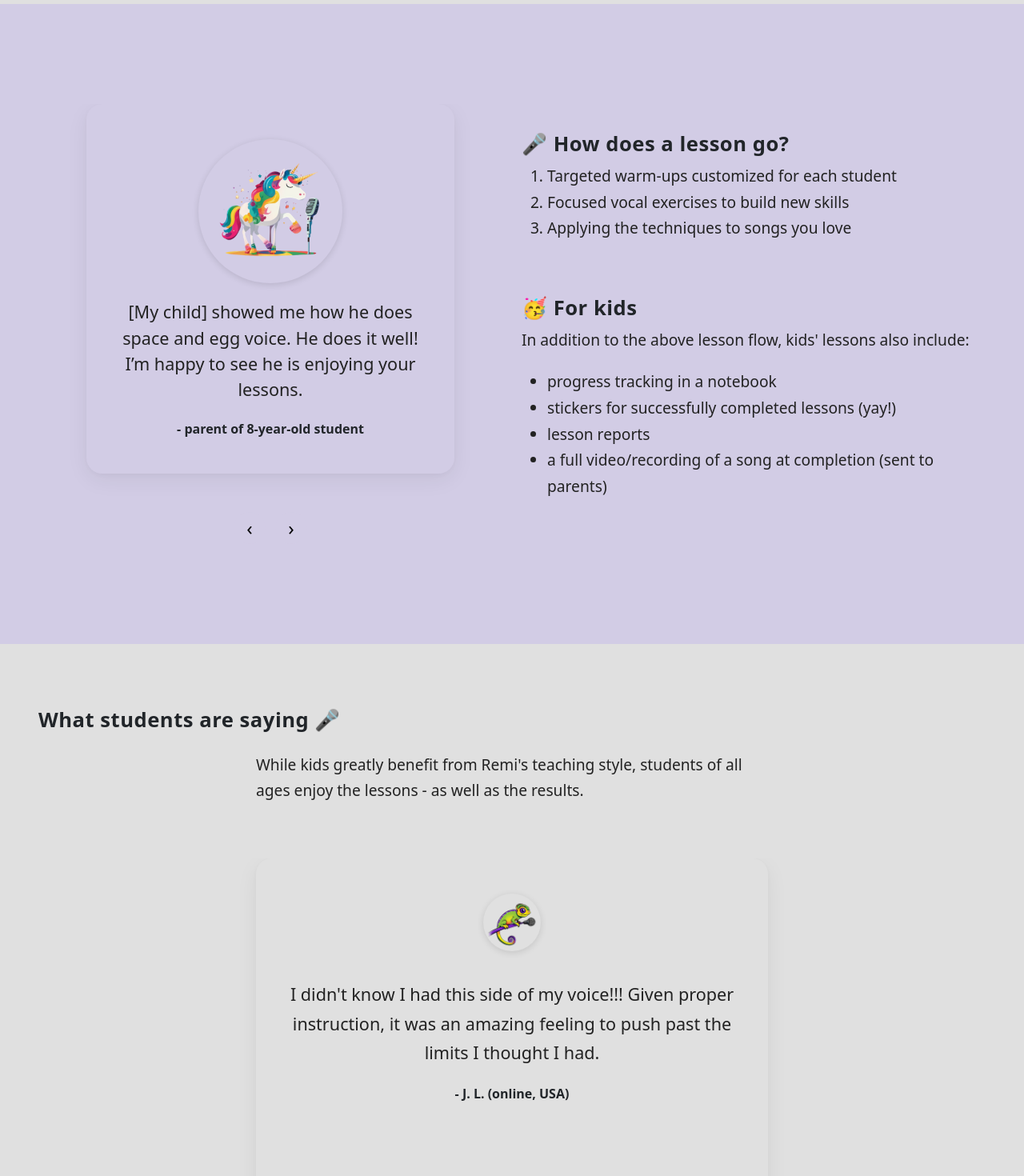
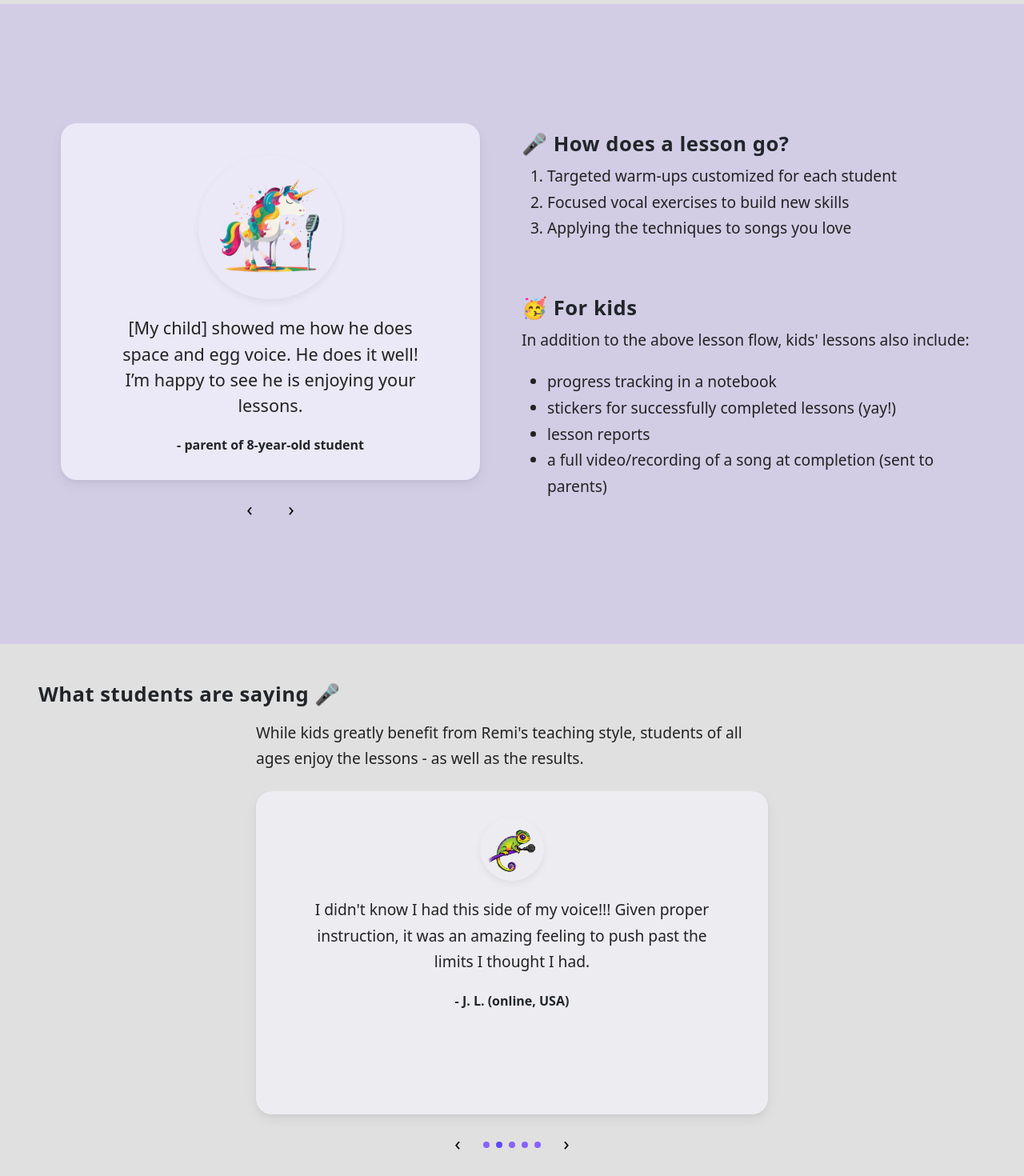
Before and after one commit to remiyamazaki03/chameleon-studios-website, a Next.js app: page /en/voicecoach in a window 1280 px wide. Shown: the part 1060-2530 px from the top of the page at 80% size. Built offline with nearby package versions, Linux system fonts and the light colour scheme.

Commit message:
add carousel card designing

```diff
--- a/messages/en/worshipc.json
+++ b/messages/en/worshipc.json
@@ -5,7 +5,7 @@
       "name": "- worship leader in Seattle, USA (online)"
     },
     {
-      "quote": "I started taking online lessons because I wanted to sing more freely as a worship leader and to reach higher notes with ease. Through the lessons, I learned not only how to control the transition into my high range but also how my body actually works. Now I feel much more comfortable expressing myself while singing and truly enjoy using my voice in worship.",
+      "quote": "I started online lessons because I wanted to sing more freely as a worship leader and to reach higher notes with ease. Through the lessons, I learned not only how to control the transition into my high range but also how my body actually works. Now I feel much more comfortable expressing myself while singing and truly enjoy using my voice in worship.",
       "name": "- worship leader in Tokyo, Japan (online)"
     }
   ]
--- a/src/app/[lang]/page.module.css
+++ b/src/app/[lang]/page.module.css
@@ -15,7 +15,7 @@
 .launchButton {
   background-color: var(--brand-color);
   border: solid 1.5px var(--highlight-color);
-  color: var(--secondary-color);
+  color: var(--background-color);
   opacity: 0.85;
   transition: ease-in-out 160ms;
   padding: 7px;
@@ -26,7 +26,7 @@
   box-shadow: var(--box-shadow);
 }
 .launchButton:hover {
-  background-color: var(--secondary-color);
+  background-color: var(--background-color);
   color: var(--brand-color);
 }
 .overlay {
@@ -40,7 +40,7 @@
   top: 0;
   left: 0;
   background-color: var(--overlay-color);
-  color: var(--secondary-color);
+  color: var(--background-color);
   text-shadow: var(--box-shadow);
 }
 .workImg {
--- a/src/app/[lang]/voicecoach/page.module.css
+++ b/src/app/[lang]/voicecoach/page.module.css
@@ -1,26 +1,8 @@
 .voicecoachImg {
   max-width: 400px;
-}
-.pricing {
-  background-color: var(--secondary-color);
-  background-image: url(/microphone.jpg);
-  background-repeat: no-repeat;
-  background-size: contain;
-  background-position: 100%;
-  height: fit-content;
-  padding-top: 2rem;
-  padding-bottom: 2rem;
-}
-@media (max-width: 1260px) {
-  .pricing {
-    background-image: none;
-  }
 }
 @media (max-width: 992px) {
   .voicecoachLogo {
     width: 40%;
   }
-  .pricing {
-    height: fit-content;
-  }
 }
--- a/src/app/[lang]/voicecoach/page.tsx
+++ b/src/app/[lang]/voicecoach/page.tsx
@@ -61,8 +61,8 @@ export default function Voicecoach() {
       </div>
 
       <div className="px-5 container1">
-        <h2 className="subhead pt-5">{t("reviews")} 🎤</h2>
-        <p className="bio pt-3 pb-5">{t("adults")}</p>
+        <h2 className="subhead pt-5 pt-md-3">{t("reviews")} 🎤</h2>
+        <p className="bio pt-2 pb-1">{t("adults")}</p>
         <div>
           <TestimonialsCarousel />
         </div>
@@ -86,7 +86,7 @@ export default function Voicecoach() {
         </div>
       </div>
 
-      <div className={`row ${styles.pricing} d-flex align-items-center`}>
+      <div className={`row container1 d-flex align-items-center`}>
         <div className="col-xl-9">
           <div>
             <h2 className="text-center pt-5 text-decoration-underline">
--- a/src/app/components/KidsCarousel.tsx
+++ b/src/app/components/KidsCarousel.tsx
@@ -21,8 +21,8 @@ export default function WorshipCarousel() {
         <div className={styles.embla__container}>
           {slides.map((slide, i) => (
             <div key={i} className={styles.embla__slide}>
-              <article className={styles.cardKids}>
-                <div className={styles.avatarKids}>
+              <article className={`${styles.card} ${styles.carouselK}`}>
+                <div className={`${styles.avatar} ${styles.avatarK}`}>
                   <Image
                     src="/unicorn.png"
                     alt="show off your singing"
@@ -31,7 +31,9 @@ export default function WorshipCarousel() {
                     style={{ objectFit: "contain" }}
                   />
                 </div>
-                <p className={styles.quoteKids}>{slide.quote}</p>
+                <p className={`${styles.quote} ${styles.quoteK}`}>
+                  {slide.quote}
+                </p>
                 <footer className={styles.name}>{slide.name}</footer>
               </article>
             </div>
--- a/src/app/components/TestimonialsCarousel.tsx
+++ b/src/app/components/TestimonialsCarousel.tsx
@@ -46,15 +46,18 @@ export default function TestimonialsCarousel() {
           {slides.map((slide, i) => (
             <div key={i} className={styles.embla__slide}>
               <article className={`${styles.card} ${styles.carouselA}`}>
-                <Image
-                  src="/logo-small.png"
-                  alt="student review"
-                  width={72}
-                  height={72}
-                  className={styles.avatar1}
-                />
+                <div className={`${styles.avatar} ${styles.avatarA}`}>
+                  <Image
+                    src="/logo-mid.png"
+                    alt="student review"
+                    width={72}
+                    height={72}
+                  />
+                </div>
 
-                <p className={styles.quote}>{slide.quote}</p>
+                <p className={`${styles.quote} ${styles.quoteA}`}>
+                  {slide.quote}
+                </p>
                 <footer className={styles.name}>{slide.name}</footer>
               </article>
             </div>
--- a/src/app/components/WorshipCarousel.tsx
+++ b/src/app/components/WorshipCarousel.tsx
@@ -22,16 +22,17 @@ export default function WorshipCarousel() {
           {slides.map((slide, i) => (
             <div key={i} className={styles.embla__slide}>
               <article className={`${styles.card} ${styles.carouselW}`}>
-                <div className={styles.avatar2}>
+                <div className={`${styles.avatar} ${styles.avatarW}`}>
                   <Image
                     src="/rainbow.png"
                     alt="student review"
-                    width={72}
-                    height={72}
-                    style={{ objectFit: "contain" }}
+                    width={100}
+                    height={100}
                   />
                 </div>
-                <p className={styles.quote}>{slide.quote}</p>
+                <p className={`${styles.quote} ${styles.quoteW}`}>
+                  {slide.quote}
+                </p>
                 <footer className={styles.name}>{slide.name}</footer>
               </article>
             </div>
--- a/src/app/components/testimonialsCarousel.module.css
+++ b/src/app/components/testimonialsCarousel.module.css
@@ -15,83 +15,61 @@
   justify-content: center;
 }
 .card {
+  max-width: 640px;
   position: relative;
-  max-width: 640px;
   border-radius: 1.25rem;
-  padding: 2.75rem 2rem;
-  margin-bottom: 32px;
+  padding: 2rem 4rem;
+  margin-bottom: 1rem;
   text-align: center;
 
   box-shadow:
-    0 2px 8px rgba(0, 0, 0, 0.04),
-    0 8px 28px rgba(0, 0, 0, 0.06);
+    0 2px 6px rgba(0, 0, 0, 0.05),
+    0 6px 16px rgba(0, 0, 0, 0.06);
 
   display: flex;
   flex-direction: column;
   align-items: center;
   gap: 1.25rem;
 }
+.carouselW,
+.carouselK {
+  background: var(--card-background-color);
+  padding-top: 2.5rem;
+}
 .carouselA {
-  background: var(--secondary-color);
+  background: var(--secondary-card-background-color);
 }
-.carouselW {
-  background: var(--secondary-background-color);
+.avatar {
+  border-radius: 9999px;
+  box-shadow: 0 4px 10px rgba(0, 0, 0, 0.06);
 }
-.cardKids {
-  background: var(--secondary-background-color);
-  position: relative;
-  max-width: 640px;
-  border-radius: 1.25rem;
-  padding: 2.75rem 2rem;
-  margin-bottom: 32px;
-  text-align: center;
-
-  box-shadow:
-    0 2px 8px rgba(0, 0, 0, 0.04),
-    0 8px 28px rgba(0, 0, 0, 0.06);
-
-  display: flex;
-  flex-direction: column;
-  align-items: center;
-  gap: 1.25rem;
+.avatarK,
+.avatarW {
+  background: var(--card-background-color);
+  padding: 15px;
 }
-.avatarKids {
-  background: var(--secondary-background-color);
-  border-radius: 9999px;
-  padding: 15px;
-
-  box-shadow: 0 2px 8px rgba(0, 0, 0, 0.12);
+.avatarA {
+  background: var(--secondary-card-background-color);
+  padding: 4px;
 }
-.avatar1 {
-  background: var(--secondary-color);
-  border-radius: 9999px;
-  object-fit: cover;
-
-  box-shadow: 0 2px 8px rgba(0, 0, 0, 0.12);
-}
-.avatar2 {
-  background: var(--secondary-background-color);
-  border-radius: 9999px;
-  padding: 10px;
-
-  box-shadow: 0 2px 8px rgba(0, 0, 0, 0.12);
-}
-
 .quote {
-  font-size: clamp(1.1rem, 2.2vw, 1.35rem);
-  line-height: 1.7;
   font-weight: 500;
   color: #222;
   margin: 0;
-  padding-top: 1rem;
+}
+.quoteA {
+  font-size: clamp(1.1rem, 2.2vw, 1.2rem);
+  line-height: 1.7;
   max-width: 48ch;
 }
-.quoteKids {
+.quoteW {
+  font-size: clamp(1.1rem, 2.2vw, 1.35rem);
+  line-height: 1.7;
+  max-width: 48ch;
+}
+.quoteK {
   font-size: clamp(1.1rem, 2.2vw, 1.35rem);
   line-height: 1.5;
-  font-weight: 500;
-  color: #222;
-  margin: 0;
   max-width: 32ch;
 }
 .name {
@@ -105,7 +83,6 @@
 .embla__buttons {
   display: flex;
   justify-content: center;
-  margin-top: 1rem;
   gap: 0.75rem;
 }
 
@@ -126,7 +103,7 @@
 }
 
 .embla__button:hover {
-  text-shadow: var(--box-shadow);
+  text-shadow: 0 1px 2px rgba(0, 0, 0, 0.25);
 }
 .embla__dots {
   display: flex;
--- a/src/app/globals.css
+++ b/src/app/globals.css
@@ -1,11 +1,11 @@
 :root {
   --brand-color: #6347ff;
-  --secondary-color: #e0e0e0;
-  --main-background-color: rgb(0, 0, 0);
+  --background-color: #e0e0e0;
+  --secondary-background-color: #d2cce5;
+  --card-background-color: #ebe8f7;
+  --secondary-card-background-color: #ececf1;
   --overlay-color: #8763ffb0;
   --highlight-color: #8763ff;
-  --secondary-background-color: #d2cce5;
-  --box-shadow: 0 2px 8px rgba(0, 0, 0, 0.2);
 }
 body {
   padding-top: 65px;
@@ -16,7 +16,7 @@ body {
   overflow-x: hidden;
 }
 .container1 {
-  background-color: var(--secondary-color);
+  background-color: var(--background-color);
   min-height: 100vh;
   height: fit-content;
   padding-top: 2rem;
@@ -33,7 +33,7 @@ body {
   color: var(--brand-color);
 }
 .highlight {
-  color: var(--secondary-color);
+  color: var(--background-color);
 }
 .title {
   display: flex;
@@ -43,7 +43,7 @@ body {
   padding-left: 18%;
   font-weight: bold;
   color: var(--secondary-background-color);
-  text-shadow: var(--box-shadow);
+  text-shadow: 0 2px 6px rgba(0, 0, 0, 0.25);
   background-image:
     url(/logo-mid.png),
     linear-gradient(
@@ -104,7 +104,6 @@ body {
       rgba(99, 71, 255, 0.95),
       rgba(120, 170, 60, 0.85)
     );
-    color: var(--secondary-color);
     background-size: 100%;
     padding-top: 56px;
     padding-bottom: 40px;
```
